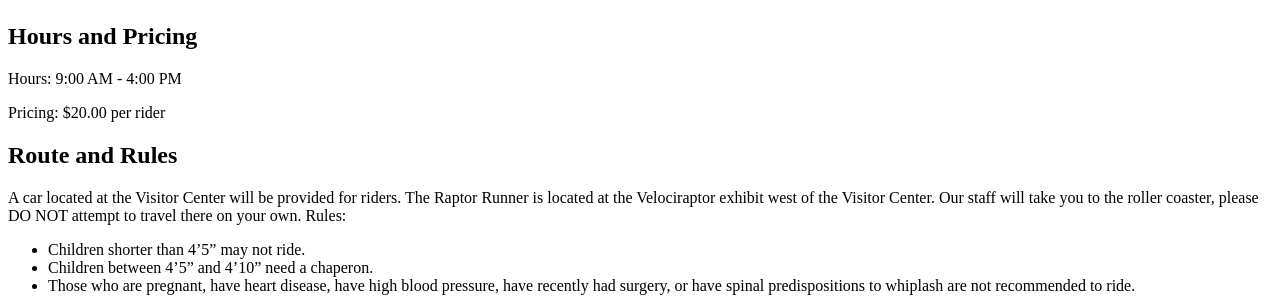
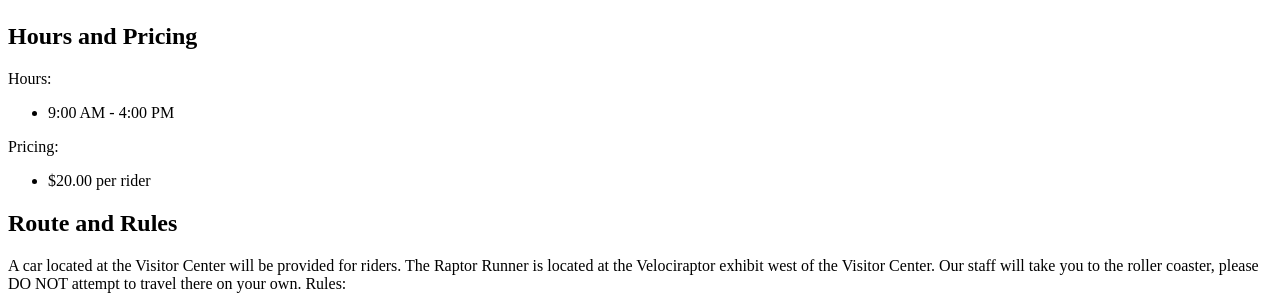
Before and after one commit to slqughterhqusee/Juriexpi, a plain HTML site: page landing-page/raptor-runner.html in a window 1280 px wide. Shown: the part 490-796 px from the top of the page. Drawn offline with Linux system fonts and the light colour scheme.

Commit message:
labels finished

```diff
--- a/landing-page/raptor-runner.html
+++ b/landing-page/raptor-runner.html
@@ -10,10 +10,10 @@
 <body>
     <section>
         <a href="/index.html">
-        <button class="back"> </button>
+            <button class="back"> </button>
         </a>
         <a href="/cart/cart.html">
-        <button class="cart"> </button>
+            <button class="cart"> </button>
         </a>
         <section class="trans-back">
             <h1>
@@ -46,12 +46,20 @@
     </section>
     <section>
         <p>
-            Hours:
-            9:00 AM - 4:00 PM
+            <label>
+                Hours:
+                <ul>
+                    <li>9:00 AM - 4:00 PM</li>
+                </ul>
+            </label>
         </p>
         <p>
-            Pricing:
-            $20.00 per rider
+            <label>
+                Pricing:
+                <ul>
+                    <li>$20.00 per rider</li>
+                </ul>
+            </label>
         </p>
     </section>
     <section class="landing-break-2">
```
Also changed, not shown: landing-page/park-tour.html (+8 -4 lines), landing-page/pterodactyl-dome.html (+8 -4 lines).
